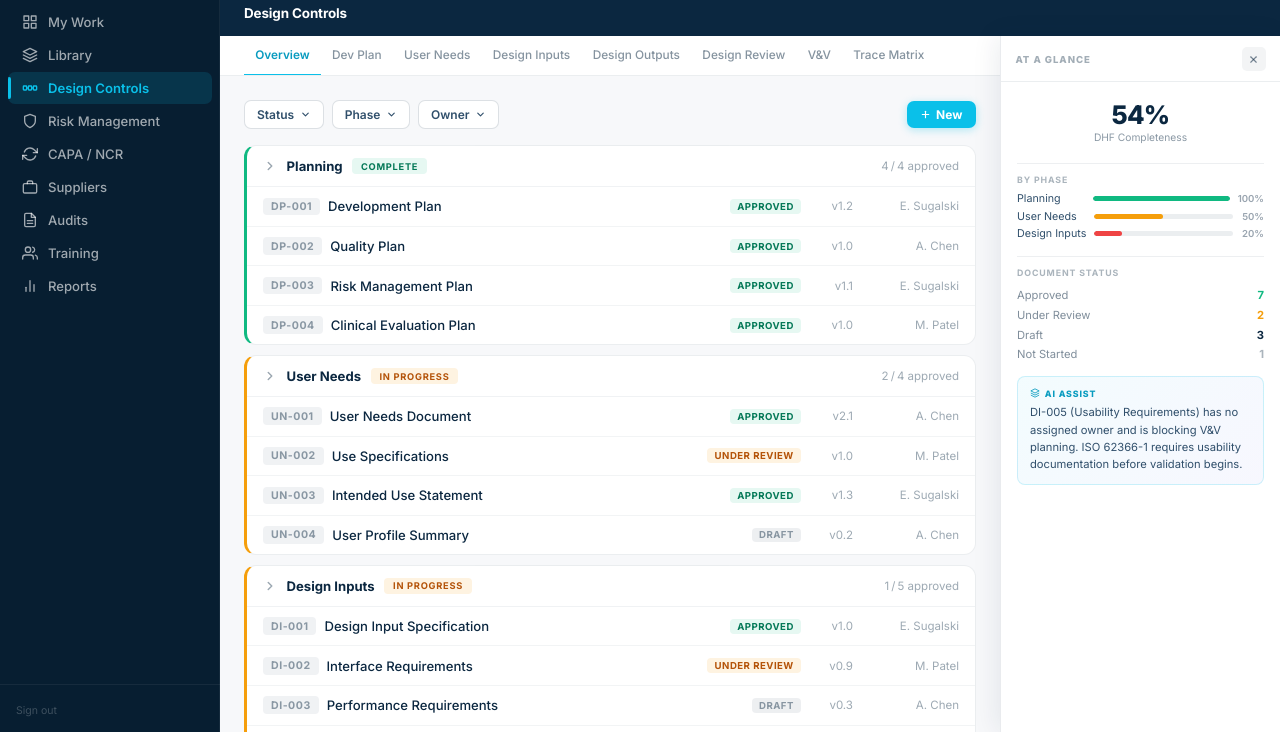
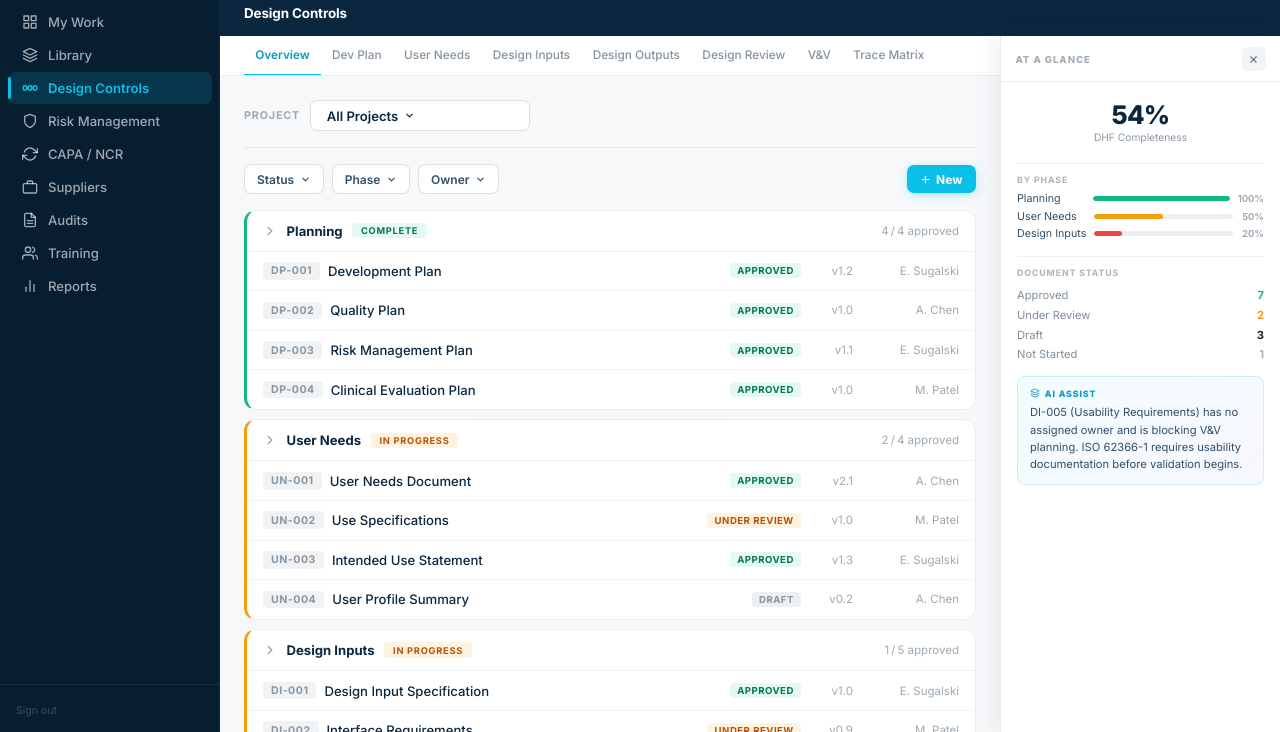
Before and after one commit to esugalski/tangram, a website: page tools/eqms/index-page-demo.html in a window 1280 px wide. Shown: the part 68-800 px from the top of the page. Drawn offline with Linux system fonts and the light colour scheme.

Commit message:
Add Project dropdown above filter bar on Index page
Sits in its own row with a PROJECT label and subtle bottom divider
to signal it's a higher-level context selector than the property
filters. Wired into the AND-logic filter chain.

Co-Authored-By: Claude Sonnet 4.6 <noreply@anthropic.com>

```diff
--- a/tools/eqms/index-page-demo.html
+++ b/tools/eqms/index-page-demo.html
@@ -38,6 +38,25 @@
       padding: 1.5rem;
       display: flex; flex-direction: column; gap: 1rem;
     }
+
+    /* ─── PROJECT BAR ─── */
+    .project-bar {
+      display: flex; align-items: center; gap: 0.6rem;
+      padding-bottom: 1rem;
+      border-bottom: 1px solid rgba(11,39,64,0.07);
+    }
+    .project-bar-label {
+      font-size: 0.67rem; font-weight: 700; letter-spacing: 0.08em;
+      text-transform: uppercase; color: rgba(11,39,64,0.38);
+      white-space: nowrap;
+    }
+    .project-dropdown {
+      font-size: 0.82rem !important; font-weight: 600 !important;
+      color: var(--primary) !important;
+      padding: 0.42rem 1rem !important;
+      min-width: 220px;
+    }
+    .project-dropdown.has-value { color: var(--primary) !important; }
 
     /* ─── FILTER BAR ─── */
     .filter-bar {
@@ -258,6 +277,23 @@
   <div class="page-scroll">
     <div class="index-content">
 
+      <!-- Project bar -->
+      <div class="project-bar">
+        <span class="project-bar-label">Project</span>
+        <div class="filter-dropdown-wrap" id="dd-project">
+          <button class="filter-dropdown project-dropdown" onclick="toggleDropdown('dd-project')">
+            <span id="dd-project-label">All Projects</span>
+            <svg class="filter-chevron" viewBox="0 0 24 24"><polyline points="6 9 12 15 18 9"/></svg>
+          </button>
+          <div class="filter-dropdown-menu">
+            <div class="filter-option selected" onclick="setFilter('project','',this,'dd-project-label','All Projects')">All Projects</div>
+            <div class="filter-option" onclick="setFilter('project','Apex Cardiac Monitor',this,'dd-project-label','Apex Cardiac Monitor')">Apex Cardiac Monitor</div>
+            <div class="filter-option" onclick="setFilter('project','Nova Infusion Pump',this,'dd-project-label','Nova Infusion Pump')">Nova Infusion Pump</div>
+            <div class="filter-option" onclick="setFilter('project','Pulse Oximeter Gen 2',this,'dd-project-label','Pulse Oximeter Gen 2')">Pulse Oximeter Gen 2</div>
+          </div>
+        </div>
+      </div>
+
       <!-- Filter bar -->
       <div class="filter-bar">
         <div class="filter-bar-left">
@@ -329,19 +365,19 @@
 // ── Demo data ─────────────────────────────────────────────────────────────────
 
 var DEMO_DOCS = [
-  { id:'DP-001', title:'Development Plan',           phase:'Planning',      status:'approved',    rev:'v1.2', owner:'E. Sugalski', date:'Jan 12, 2026' },
-  { id:'DP-002', title:'Quality Plan',               phase:'Planning',      status:'approved',    rev:'v1.0', owner:'A. Chen',     date:'Jan 15, 2026' },
-  { id:'DP-003', title:'Risk Management Plan',       phase:'Planning',      status:'approved',    rev:'v1.1', owner:'E. Sugalski', date:'Jan 20, 2026' },
-  { id:'DP-004', title:'Clinical Evaluation Plan',   phase:'Planning',      status:'approved',    rev:'v1.0', owner:'M. Patel',    date:'Feb 2, 2026'  },
-  { id:'UN-001', title:'User Needs Document',        phase:'User Needs',    status:'approved',    rev:'v2.1', owner:'A. Chen',     date:'Feb 10, 2026' },
-  { id:'UN-002', title:'Use Specifications',         phase:'User Needs',    status:'review',      rev:'v1.0', owner:'M. Patel',    date:'Apr 18, 2026' },
-  { id:'UN-003', title:'Intended Use Statement',     phase:'User Needs',    status:'approved',    rev:'v1.3', owner:'E. Sugalski', date:'Mar 5, 2026'  },
-  { id:'UN-004', title:'User Profile Summary',       phase:'User Needs',    status:'draft',       rev:'v0.2', owner:'A. Chen',     date:'—'            },
-  { id:'DI-001', title:'Design Input Specification', phase:'Design Inputs', status:'approved',    rev:'v1.0', owner:'E. Sugalski', date:'Mar 22, 2026' },
-  { id:'DI-002', title:'Interface Requirements',     phase:'Design Inputs', status:'review',      rev:'v0.9', owner:'M. Patel',    date:'Apr 25, 2026' },
-  { id:'DI-003', title:'Performance Requirements',   phase:'Design Inputs', status:'draft',       rev:'v0.3', owner:'A. Chen',     date:'—'            },
-  { id:'DI-004', title:'Safety Requirements',        phase:'Design Inputs', status:'draft',       rev:'v0.1', owner:'E. Sugalski', date:'—'            },
-  { id:'DI-005', title:'Usability Requirements',     phase:'Design Inputs', status:'not-started', rev:'—',    owner:'—',          date:'—'            },
+  { id:'DP-001', title:'Development Plan',           phase:'Planning',      status:'approved',    rev:'v1.2', owner:'E. Sugalski', date:'Jan 12, 2026', project:'Apex Cardiac Monitor'  },
+  { id:'DP-002', title:'Quality Plan',               phase:'Planning',      status:'approved',    rev:'v1.0', owner:'A. Chen',     date:'Jan 15, 2026', project:'Apex Cardiac Monitor'  },
+  { id:'DP-003', title:'Risk Management Plan',       phase:'Planning',      status:'approved',    rev:'v1.1', owner:'E. Sugalski', date:'Jan 20, 2026', project:'Nova Infusion Pump'    },
+  { id:'DP-004', title:'Clinical Evaluation Plan',   phase:'Planning',      status:'approved',    rev:'v1.0', owner:'M. Patel',    date:'Feb 2, 2026',  project:'Pulse Oximeter Gen 2'  },
+  { id:'UN-001', title:'User Needs Document',        phase:'User Needs',    status:'approved',    rev:'v2.1', owner:'A. Chen',     date:'Feb 10, 2026', project:'Apex Cardiac Monitor'  },
+  { id:'UN-002', title:'Use Specifications',         phase:'User Needs',    status:'review',      rev:'v1.0', owner:'M. Patel',    date:'Apr 18, 2026', project:'Apex Cardiac Monitor'  },
+  { id:'UN-003', title:'Intended Use Statement',     phase:'User Needs',    status:'approved',    rev:'v1.3', owner:'E. Sugalski', date:'Mar 5, 2026',  project:'Nova Infusion Pump'    },
+  { id:'UN-004', title:'User Profile Summary',       phase:'User Needs',    status:'draft',       rev:'v0.2', owner:'A. Chen',     date:'—',            project:'Pulse Oximeter Gen 2'  },
+  { id:'DI-001', title:'Design Input Specification', phase:'Design Inputs', status:'approved',    rev:'v1.0', owner:'E. Sugalski', date:'Mar 22, 2026', project:'Apex Cardiac Monitor'  },
+  { id:'DI-002', title:'Interface Requirements',     phase:'Design Inputs', status:'review',      rev:'v0.9', owner:'M. Patel',    date:'Apr 25, 2026', project:'Nova Infusion Pump'    },
+  { id:'DI-003', title:'Performance Requirements',   phase:'Design Inputs', status:'draft',       rev:'v0.3', owner:'A. Chen',     date:'—',            project:'Apex Cardiac Monitor'  },
+  { id:'DI-004', title:'Safety Requirements',        phase:'Design Inputs', status:'draft',       rev:'v0.1', owner:'E. Sugalski', date:'—',            project:'Pulse Oximeter Gen 2'  },
+  { id:'DI-005', title:'Usability Requirements',     phase:'Design Inputs', status:'not-started', rev:'—',    owner:'—',          date:'—',            project:'Apex Cardiac Monitor'  },
 ];
 
 var PHASES = [
@@ -356,16 +392,18 @@ function statusLabel(s) {
 
 // ── Filter state ──────────────────────────────────────────────────────────────
 
-var filterStatus = '';
-var filterPhase  = '';
-var filterOwner  = '';
+var filterProject = '';
+var filterStatus  = '';
+var filterPhase   = '';
+var filterOwner   = '';
 
 function getFilteredDocs() {
   var q = (document.getElementById('doc-search') || { value: '' }).value.toLowerCase().trim();
   return DEMO_DOCS.filter(function(d) {
-    if (filterStatus && d.status !== filterStatus) return false;
-    if (filterPhase  && d.phase  !== filterPhase)  return false;
-    if (filterOwner  && d.owner  !== filterOwner)  return false;
+    if (filterProject && d.project !== filterProject) return false;
+    if (filterStatus  && d.status  !== filterStatus)  return false;
+    if (filterPhase   && d.phase   !== filterPhase)   return false;
+    if (filterOwner   && d.owner   !== filterOwner)   return false;
     if (q && !(
       d.title.toLowerCase().indexOf(q) !== -1 ||
       d.id.toLowerCase().indexOf(q) !== -1 ||
@@ -397,9 +435,10 @@ function toggleDropdown(id) {
 }
 
 function setFilter(prop, value, optionEl, labelId, labelText) {
-  if (prop === 'status') filterStatus = value;
-  if (prop === 'phase')  filterPhase  = value;
-  if (prop === 'owner')  filterOwner  = value;
+  if (prop === 'project') filterProject = value;
+  if (prop === 'status')  filterStatus  = value;
+  if (prop === 'phase')   filterPhase   = value;
+  if (prop === 'owner')   filterOwner   = value;
 
   var lbl = document.getElementById(labelId);
   if (lbl) lbl.textContent = labelText;
```
